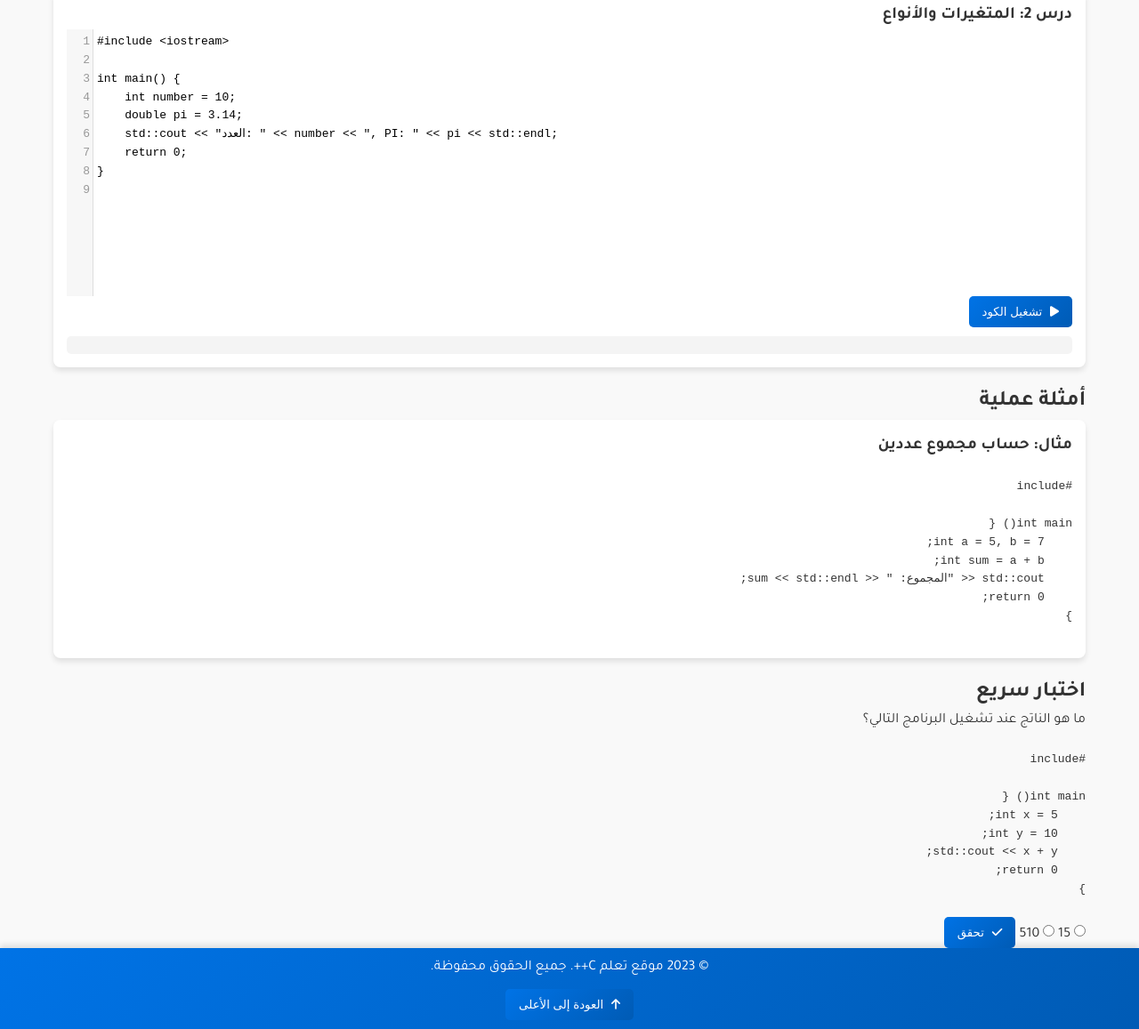
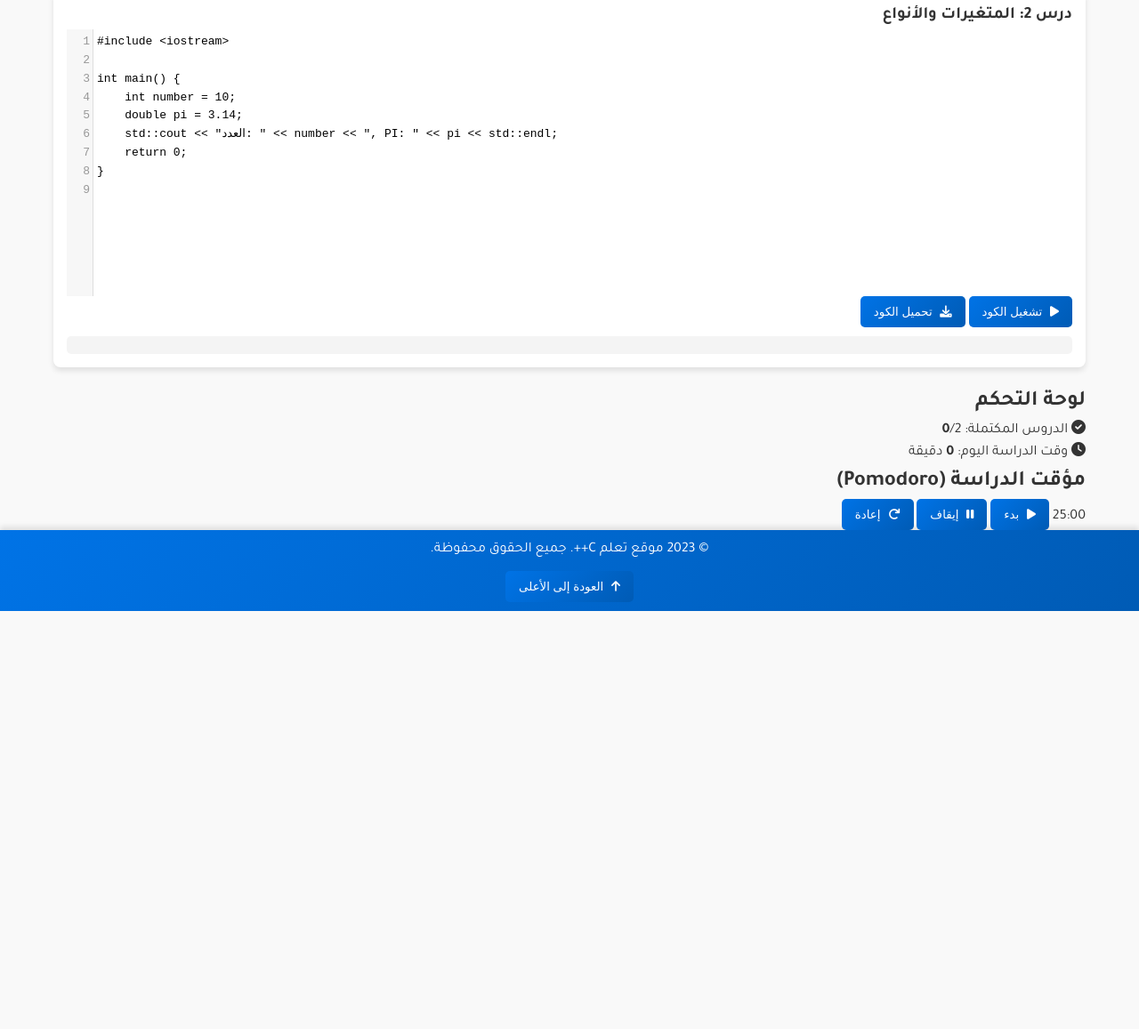
Before and after one commit to MOKRANE87756/apprendre-c-, a plain HTML site: page index.html in a window 1280 px wide. Shown: the part 673-1830 px from the top of the page at 89% size. After the commit the page ends 1360 px from the top, so only its background shows below. Drawn offline with nearby package versions, Linux system fonts and the light colour scheme.

Commit message:
Update index.html

```diff
--- a/index.html
+++ b/index.html
@@ -61,7 +61,10 @@ int main() {
     return 0;
 }
                 </textarea>
-                <button onclick="runCode('code1')"><i class="fas fa-play"></i> تشغيل الكود</button>
+                <div class="actions">
+                    <button onclick="runCode('code1')"><i class="fas fa-play"></i> تشغيل الكود</button>
+                    <button onclick="downloadCode('code1', 'lesson1.cpp')"><i class="fas fa-download"></i> تحميل الكود</button>
+                </div>
                 <div id="output1" class="output"></div>
             </article>
 
@@ -77,51 +80,36 @@ int main() {
     return 0;
 }
                 </textarea>
-                <button onclick="runCode('code2')"><i class="fas fa-play"></i> تشغيل الكود</button>
+                <div class="actions">
+                    <button onclick="runCode('code2')"><i class="fas fa-play"></i> تشغيل الكود</button>
+                    <button onclick="downloadCode('code2', 'lesson2.cpp')"><i class="fas fa-download"></i> تحميل الكود</button>
+                </div>
                 <div id="output2" class="output"></div>
             </article>
         </section>
 
-        <section id="examples">
-            <h2>أمثلة عملية</h2>
-            <article class="example">
-                <h3>مثال: حساب مجموع عددين</h3>
-                <pre><code class="cpp">
-#include <iostream>
-
-int main() {
-    int a = 5, b = 7;
-    int sum = a + b;
-    std::cout << "المجموع: " << sum << std::endl;
-    return 0;
-}
-                </code></pre>
-            </article>
+        <section id="dashboard">
+            <h2>لوحة التحكم</h2>
+            <div class="stats">
+                <div class="stat">
+                    <i class="fas fa-check-circle"></i>
+                    <span>الدروس المكتملة: <strong id="completed-lessons">0</strong>/2</span>
+                </div>
+                <div class="stat">
+                    <i class="fas fa-clock"></i>
+                    <span>وقت الدراسة اليوم: <strong id="study-time">0</strong> دقيقة</span>
+                </div>
+            </div>
         </section>
 
-        <section id="quiz">
-            <h2>اختبار سريع</h2>
-            <p>ما هو الناتج عند تشغيل البرنامج التالي؟</p>
-            <pre><code class="cpp">
-#include <iostream>
-
-int main() {
-    int x = 5;
-    int y = 10;
-    std::cout << x + y;
-    return 0;
-}
-            </code></pre>
-            <form id="quizForm">
-                <label>
-                    <input type="radio" name="answer" value="15"> 15
-                </label>
-                <label>
-                    <input type="radio" name="answer" value="510"> 510
-                </label>
-                <button type="button" onclick="checkAnswer()"><i class="fas fa-check"></i> تحقق</button>
-            </form>
-            <p id="quizResult"></p>
+        <section id="pomodoro">
+            <h2>مؤقت الدراسة (Pomodoro)</h2>
+            <div class="timer">
+                <span id="timer">25:00</span>
+                <button id="start-timer"><i class="fas fa-play"></i> بدء</button>
+                <button id="pause-timer"><i class="fas fa-pause"></i> إيقاف</button>
+                <button id="reset-timer"><i class="fas fa-redo"></i> إعادة</button>
+            </div>
         </section>
     </main>
 
@@ -130,7 +118,6 @@ int main() {
         <button id="backToTop"><i class="fas fa-arrow-up"></i> العودة إلى الأعلى</button>
     </footer>
 
-    <!-- Scroll Indicator -->
     <div id="scroll-indicator"></div>
 
     <script src="script.js"></script>
```
